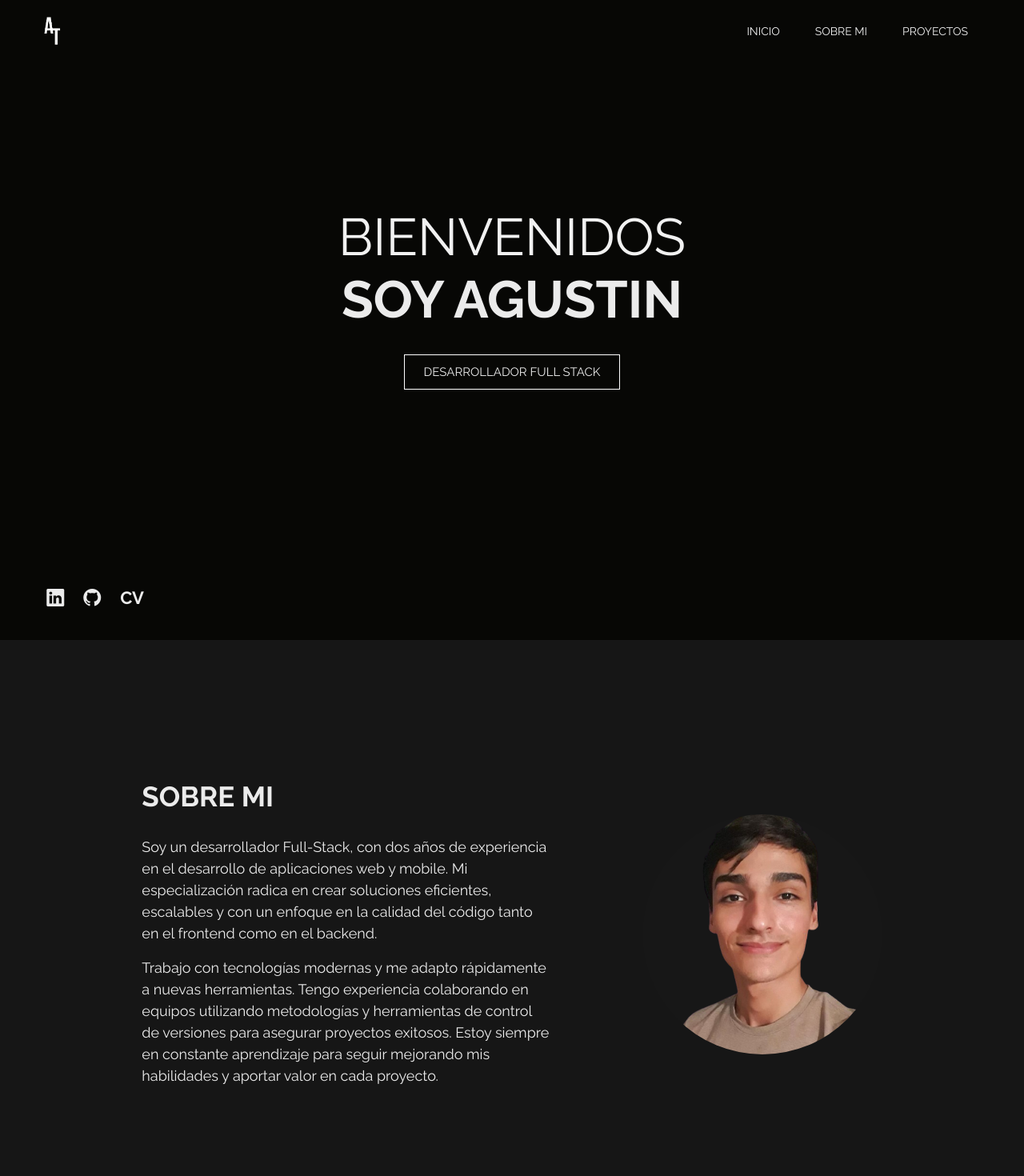
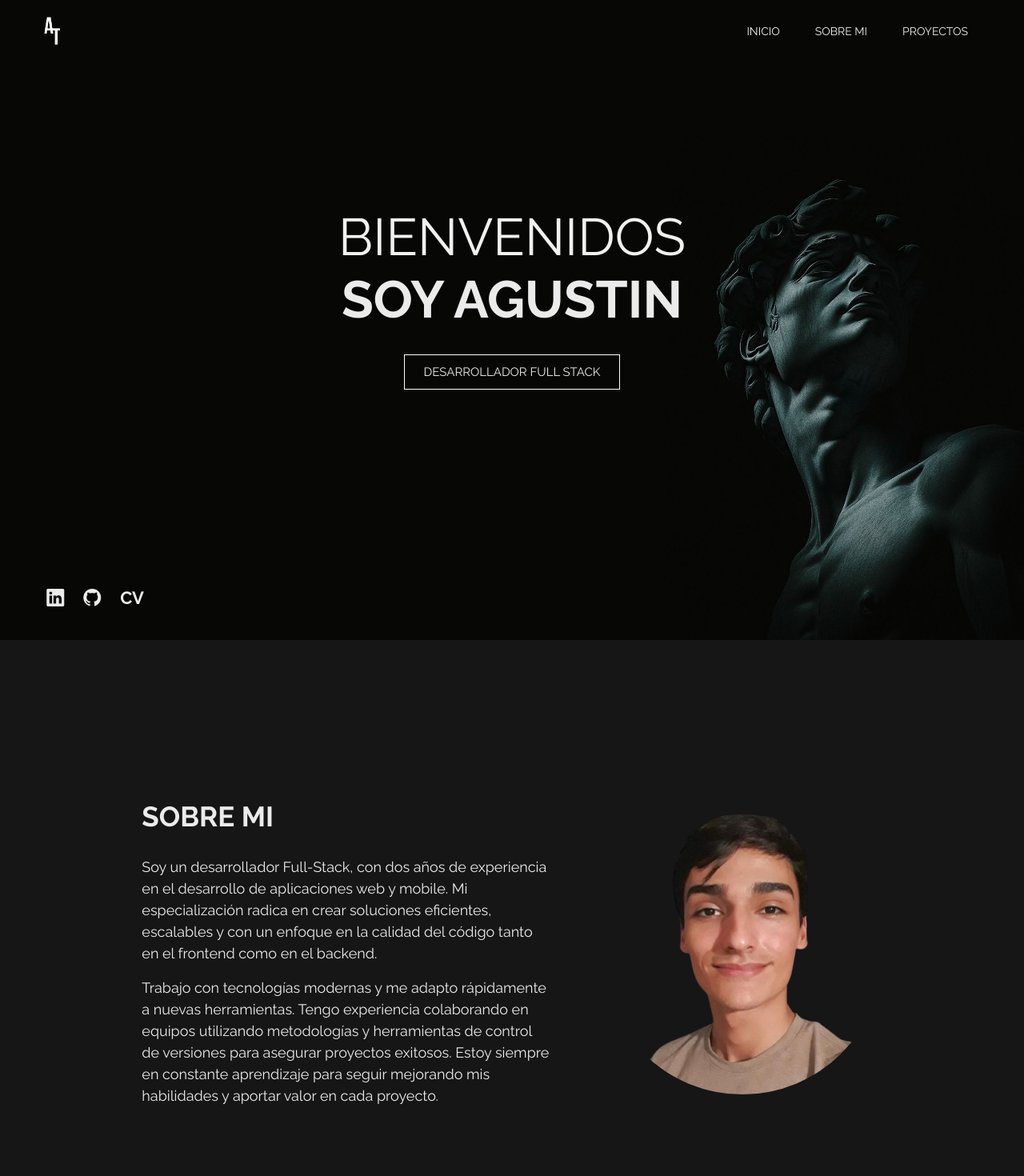
Before and after one commit to agustintarancon/Portfolio, a React (Vite) app: page / in a window 1280 px wide. Shown: the top 1470 px of the page at 80% size. Built offline with nearby package versions, Linux system fonts and the light colour scheme.

Commit message:
fondo welcome

```diff
--- a/src/components/specific/aboutMe/aboutMe.module.css
+++ b/src/components/specific/aboutMe/aboutMe.module.css
@@ -19,8 +19,8 @@
 }
 
 .imgClass {
+  border-radius: 50%;
   width: 300px;
-  border-radius: 500px;
   margin-bottom: 60px;
 }
 
@@ -42,7 +42,7 @@
   }
 
   .imgClass {
-    width: 300px;
+    width: 350px;
   }
 
 }
--- a/src/components/specific/welcome/Welcome.jsx
+++ b/src/components/specific/welcome/Welcome.jsx
@@ -1,19 +1,17 @@
 import React from 'react'
-import { customContainer, iconSocial, socialMedia, title, infoContainer, subtitle } from './welcome.module.css'
+import { customContainer, iconSocial, socialMedia, title, infoContainer, subtitle, imgClass } from './welcome.module.css'
 import { Link } from 'react-router-dom'
+import fondo from "../../../assets/fondo.jpg"
 
 const Welcome = () => {
   return (
     <section className={`container ${customContainer}`} id="home">
 
       <div className={`d-flex flex-column align-items-center`}>
-
         <div className={infoContainer}>
           <h2 className={title}>BIENVENIDOS <span className='fw-bold'>SOY AGUSTIN</span></h2>
           <p className={subtitle}>DESARROLLADOR FULL STACK</p>
         </div>
-
-
       </div>
 
       <div className={iconSocial}>
@@ -30,6 +28,8 @@ const Welcome = () => {
         </Link>
       </div>
 
+      <img src={fondo} className={imgClass} alt="Imagen de fondo" />
+
     </section>
   )
 }
--- a/src/components/specific/welcome/welcome.module.css
+++ b/src/components/specific/welcome/welcome.module.css
@@ -52,6 +52,14 @@
   color: rgb(134, 45, 216);
 }
 
+.imgClass {
+  width: 210px;
+  position: absolute;
+  right: 0;
+  bottom: 0;
+  z-index: -2;
+}
+
 @media (min-width: 760px) {
   .title {
     font-size: 57px;
@@ -67,6 +75,10 @@
     width: 500px;
   }
 
+  .imgClass {
+    width: 450px;
+  }
+
   .title {
     font-size: 65px;
   }
```
Also changed, not shown: src/assets/me.png.
